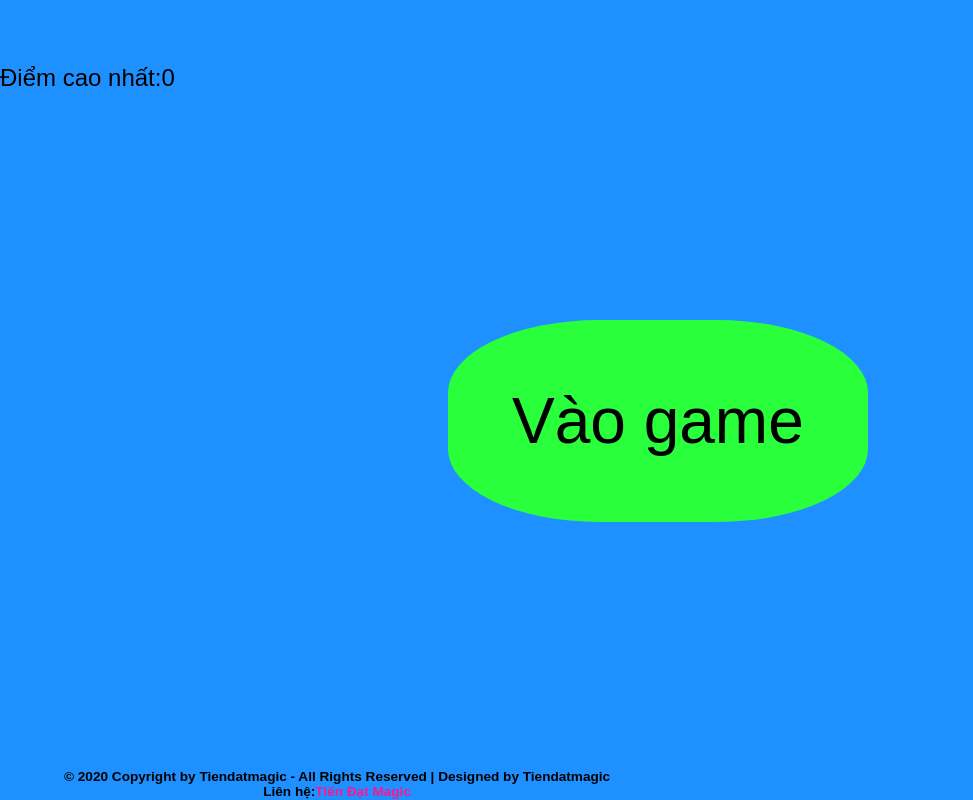
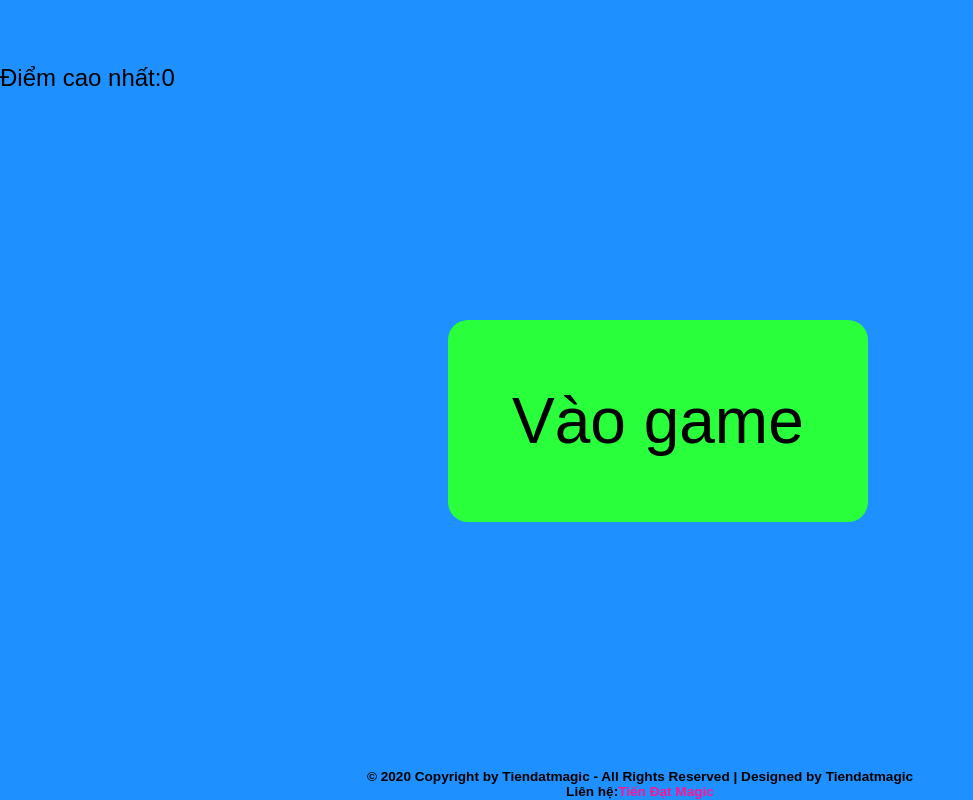
Before and after one commit to tiendatmagic/freakingmath, a plain HTML site: page index.html in a window 1280 px wide. Shown: the whole page, without its empty margins (0-973 px from the left). Drawn offline with Linux system fonts and the light colour scheme.

Commit message:
updatecode

```diff
--- a/style.css
+++ b/style.css
@@ -64,7 +64,8 @@ html {
     outline: 0;
     border: 0;
     font-size: 5vw;
-    border-radius: 36%;
+    border-radius: 20px;
+    cursor: pointer;
 }
 
 #maingame {
@@ -86,11 +87,12 @@ html {
     position: absolute;
     top: 3.8vh;
     right: 0;
-    padding: 5vh;
+    padding: 3vh;
     background-color: white;
     border: 0;
     border-radius: 20%;
     font-size: 2vh;
+    cursor: pointer;
 }
 
 #main span {
@@ -172,7 +174,10 @@ h2.score {
 
     position: absolute;
     bottom: 0px;
-    left: 5%;
+
+    justify-content: center;
+
+    width: 100%;
 
 }
 
```
